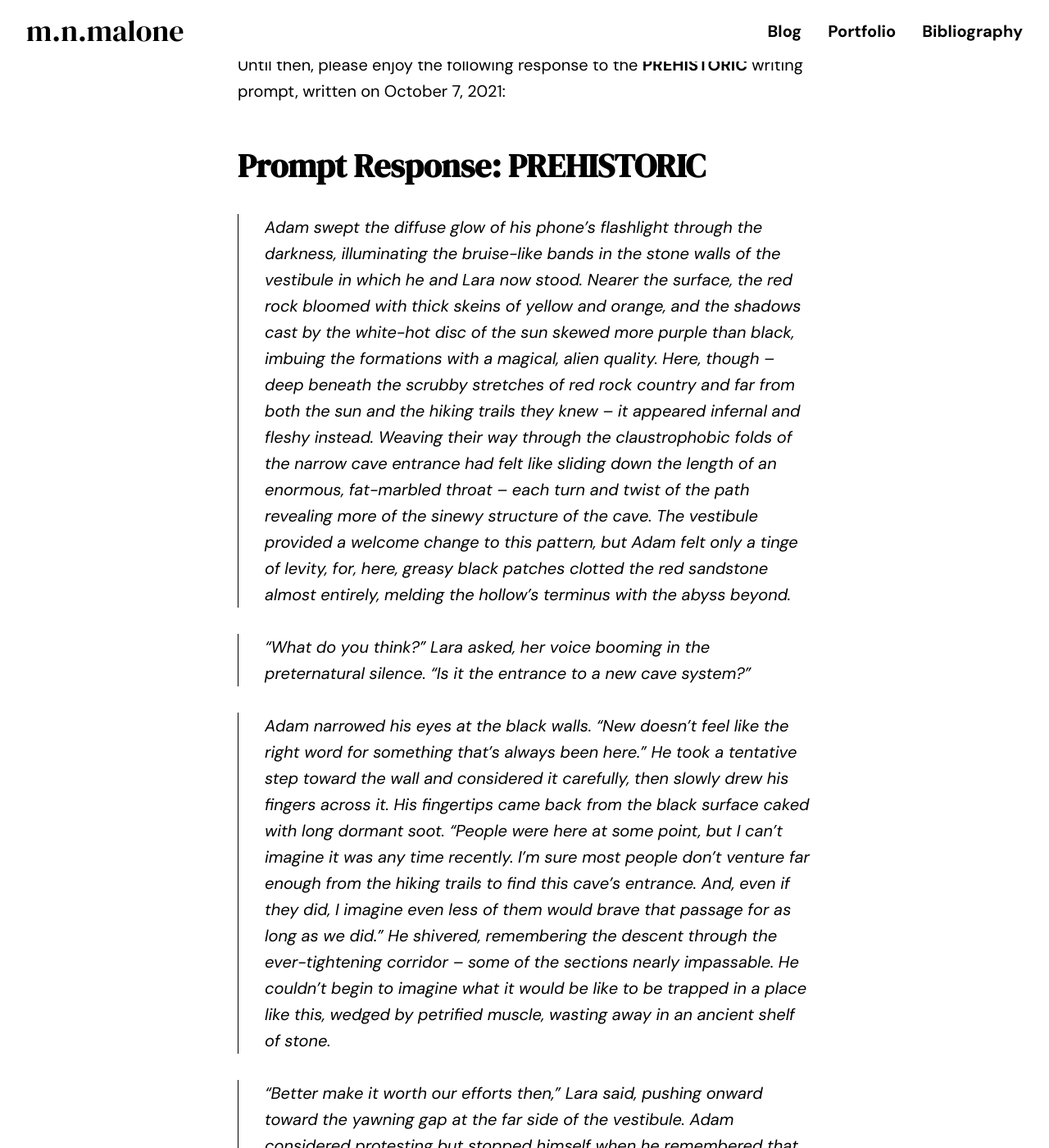
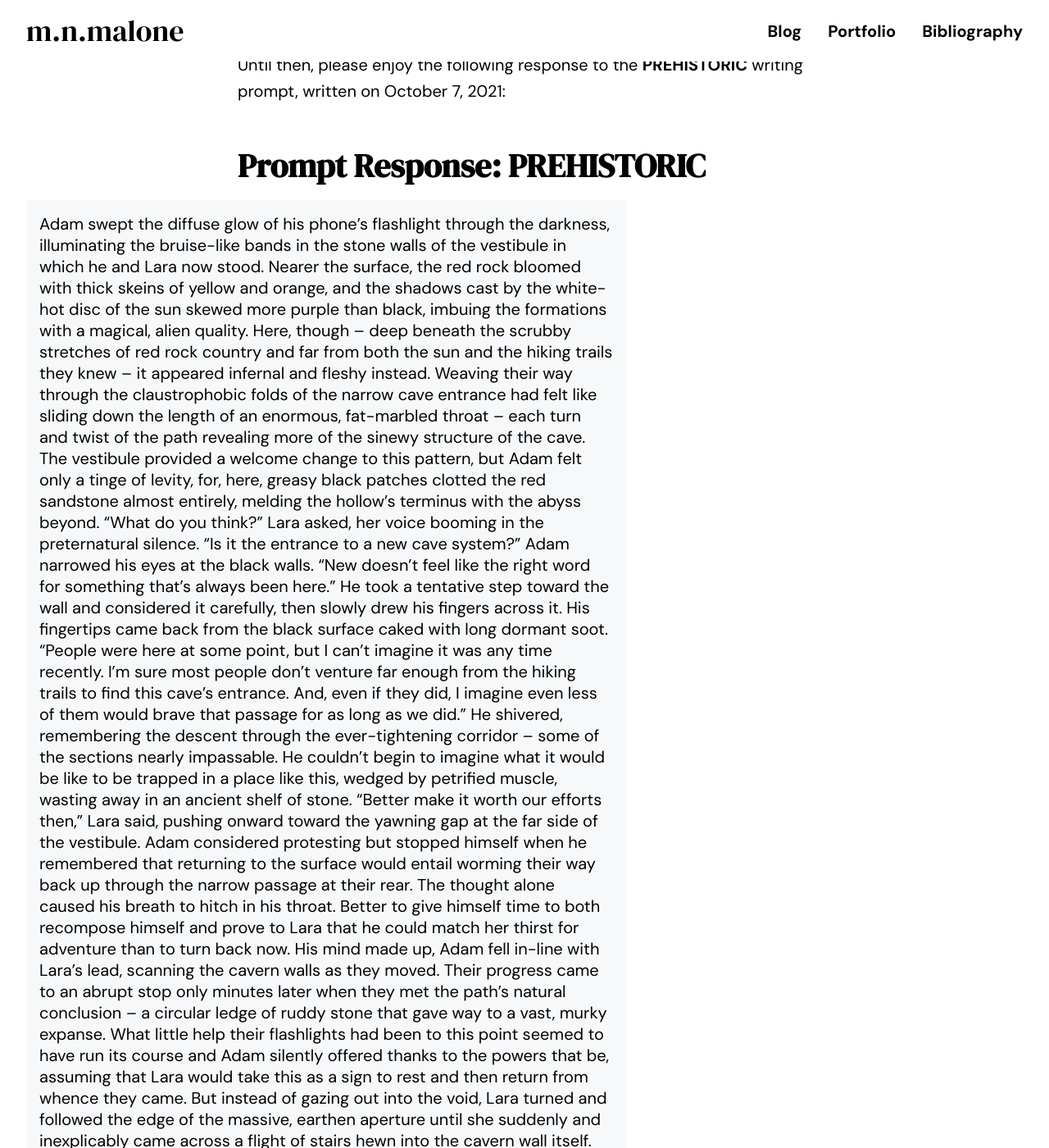
Before and after one commit to mnmalone/mnmalone2021, a Jekyll site: the page built from _posts/2021-10-10-schlocktober-week-1.md, in a window 1280 px wide and 1400 px high, scrolled down 4762 px. Shown: the whole window at 82% size. Built offline with Jekyll 4.4.1, drawn with Linux system fonts in a browser that asks for light colours; some web fonts are replaced; comment, search, counter and statistics services are not loaded; some of the changed text lies outside the part shown.

Commit message:
Update 2021-10-10-schlocktober-week-1.md

```diff
--- a/_posts/2021-10-10-schlocktober-week-1.md
+++ b/_posts/2021-10-10-schlocktober-week-1.md
@@ -47,52 +47,52 @@
 
 # Prompt Response: PREHISTORIC
 
-> Adam swept the diffuse glow of his phone’s flashlight through the darkness, illuminating the bruise-like bands in the stone walls of the vestibule in which he and Lara now stood. Nearer the surface, the red rock bloomed with thick skeins of yellow and orange, and the shadows cast by the white-hot disc of the sun skewed more purple than black, imbuing the formations with a magical, alien quality. Here, though – deep beneath the scrubby stretches of red rock country and far from both the sun and the hiking trails they knew – it appeared infernal and fleshy instead. Weaving their way through the claustrophobic folds of the narrow cave entrance had felt like sliding down the length of an enormous, fat-marbled throat – each turn and twist of the path revealing more of the sinewy structure of the cave. The vestibule provided a welcome change to this pattern, but Adam felt only a tinge of levity, for, here, greasy black patches clotted the red sandstone almost entirely, melding the hollow’s terminus with the abyss beyond.
+<div class="excerpt">Adam swept the diffuse glow of his phone’s flashlight through the darkness, illuminating the bruise-like bands in the stone walls of the vestibule in which he and Lara now stood. Nearer the surface, the red rock bloomed with thick skeins of yellow and orange, and the shadows cast by the white-hot disc of the sun skewed more purple than black, imbuing the formations with a magical, alien quality. Here, though – deep beneath the scrubby stretches of red rock country and far from both the sun and the hiking trails they knew – it appeared infernal and fleshy instead. Weaving their way through the claustrophobic folds of the narrow cave entrance had felt like sliding down the length of an enormous, fat-marbled throat – each turn and twist of the path revealing more of the sinewy structure of the cave. The vestibule provided a welcome change to this pattern, but Adam felt only a tinge of levity, for, here, greasy black patches clotted the red sandstone almost entirely, melding the hollow’s terminus with the abyss beyond.
 
-> “What do you think?” Lara asked, her voice booming in the preternatural silence. “Is it the entrance to a new cave system?”
+“What do you think?” Lara asked, her voice booming in the preternatural silence. “Is it the entrance to a new cave system?”
 
-> Adam narrowed his eyes at the black walls. “New doesn’t feel like the right word for something that’s always been here.” He took a tentative step toward the wall and considered it carefully, then slowly drew his fingers across it. His fingertips came back from the black surface caked with long dormant soot. “People were here at some point, but I can’t imagine it was any time recently. I’m sure most people don’t venture far enough from the hiking trails to find this cave’s entrance. And, even if they did, I imagine even less of them would brave that passage for as long as we did.” He shivered, remembering the descent through the ever-tightening corridor – some of the sections nearly impassable. He couldn’t begin to imagine what it would be like to be trapped in a place like this, wedged by petrified muscle, wasting away in an ancient shelf of stone.
+Adam narrowed his eyes at the black walls. “New doesn’t feel like the right word for something that’s always been here.” He took a tentative step toward the wall and considered it carefully, then slowly drew his fingers across it. His fingertips came back from the black surface caked with long dormant soot. “People were here at some point, but I can’t imagine it was any time recently. I’m sure most people don’t venture far enough from the hiking trails to find this cave’s entrance. And, even if they did, I imagine even less of them would brave that passage for as long as we did.” He shivered, remembering the descent through the ever-tightening corridor – some of the sections nearly impassable. He couldn’t begin to imagine what it would be like to be trapped in a place like this, wedged by petrified muscle, wasting away in an ancient shelf of stone.
 
-> “Better make it worth our efforts then,” Lara said, pushing onward toward the yawning gap at the far side of the vestibule. Adam considered protesting but stopped himself when he remembered that returning to the surface would entail worming their way back up through the narrow passage at their rear. The thought alone caused his breath to hitch in his throat. Better to give himself time to both recompose himself and prove to Lara that he could match her thirst for adventure than to turn back now.
+“Better make it worth our efforts then,” Lara said, pushing onward toward the yawning gap at the far side of the vestibule. Adam considered protesting but stopped himself when he remembered that returning to the surface would entail worming their way back up through the narrow passage at their rear. The thought alone caused his breath to hitch in his throat. Better to give himself time to both recompose himself and prove to Lara that he could match her thirst for adventure than to turn back now.
 
-> His mind made up, Adam fell in-line with Lara’s lead, scanning the cavern walls as they moved.
+His mind made up, Adam fell in-line with Lara’s lead, scanning the cavern walls as they moved.
 
-> Their progress came to an abrupt stop only minutes later when they met the path’s natural conclusion – a circular ledge of ruddy stone that gave way to a vast, murky expanse. What little help their flashlights had been to this point seemed to have run its course and Adam silently offered thanks to the powers that be, assuming that Lara would take this as a sign to rest and then return from whence they came. But instead of gazing out into the void, Lara turned and followed the edge of the massive, earthen aperture until she suddenly and inexplicably came across a flight of stairs hewn into the cavern wall itself.
+Their progress came to an abrupt stop only minutes later when they met the path’s natural conclusion – a circular ledge of ruddy stone that gave way to a vast, murky expanse. What little help their flashlights had been to this point seemed to have run its course and Adam silently offered thanks to the powers that be, assuming that Lara would take this as a sign to rest and then return from whence they came. But instead of gazing out into the void, Lara turned and followed the edge of the massive, earthen aperture until she suddenly and inexplicably came across a flight of stairs hewn into the cavern wall itself.
 
-> Wordlessly, she mounted the stairs and began her descent, her back to the darkness, her hands and feet feeling for each next step in the sequence. Adam, on the other hand, froze at the top of the stairs and watched, his legs trembling at the thought of what misfortunes a single misstep might visit upon him during his descent. He couldn’t tell how deep the chasm went, nor what lay at the bottom, and he didn’t want to discover the answers to those questions either. If he fell, he thought he might just continue to fall forever, a shrieking, tumbling mass plummeting through the gloom for the rest of eternity.
+Wordlessly, she mounted the stairs and began her descent, her back to the darkness, her hands and feet feeling for each next step in the sequence. Adam, on the other hand, froze at the top of the stairs and watched, his legs trembling at the thought of what misfortunes a single misstep might visit upon him during his descent. He couldn’t tell how deep the chasm went, nor what lay at the bottom, and he didn’t want to discover the answers to those questions either. If he fell, he thought he might just continue to fall forever, a shrieking, tumbling mass plummeting through the gloom for the rest of eternity.
 
-> Alternatively, he might just impale himself on a rocky outcropping mere feet beyond the reach of his flashlight.
+Alternatively, he might just impale himself on a rocky outcropping mere feet beyond the reach of his flashlight.
 
-> When Lara reached the bottom some hundred yards below, she dusted herself off and called up to Adam. “Are you coming, or are you staying up there?” The question sounded sincere, but Adam couldn’t help but feel that an accusation lingered at its core. He watched as Lara’s light turned away and disappeared, suddenly eaten up by the dark. With a grunt of resignation, Adam girded himself, dropped to his knees, and slowly began to back down the stairs, hoping to make just as deft a descent as his fiancée.
+When Lara reached the bottom some hundred yards below, she dusted herself off and called up to Adam. “Are you coming, or are you staying up there?” The question sounded sincere, but Adam couldn’t help but feel that an accusation lingered at its core. He watched as Lara’s light turned away and disappeared, suddenly eaten up by the dark. With a grunt of resignation, Adam girded himself, dropped to his knees, and slowly began to back down the stairs, hoping to make just as deft a descent as his fiancée.
 
-> Minutes later, Adam reached the bottom, sweating from the stress and the strain. He wanted desperately to scale the stairs upward again, clamber through the horrible cave entrance, and escape into the sun-baked scrubland above. He wanted to be in their 4Runner  at the Chuckwalla Trail Head once more, blasting the AC while the sunset dithered into a purple nothingness beyond the rocky pillars that dotted the landscape, Lara in the passenger seat with her feet up on the dash, a freshly lit joint hanging loosely between her fingers. Tiredness and hunger sapped the strength from his limbs, and he decided he ought to finally tell Lara he wanted to leave. She might think he was a killjoy or a pussy - might even say as much - but anything would be better than lingering any longer in this stale, lifeless place.
+Minutes later, Adam reached the bottom, sweating from the stress and the strain. He wanted desperately to scale the stairs upward again, clamber through the horrible cave entrance, and escape into the sun-baked scrubland above. He wanted to be in their 4Runner  at the Chuckwalla Trail Head once more, blasting the AC while the sunset dithered into a purple nothingness beyond the rocky pillars that dotted the landscape, Lara in the passenger seat with her feet up on the dash, a freshly lit joint hanging loosely between her fingers. Tiredness and hunger sapped the strength from his limbs, and he decided he ought to finally tell Lara he wanted to leave. She might think he was a killjoy or a pussy - might even say as much - but anything would be better than lingering any longer in this stale, lifeless place.
 
-> Adjusting his glasses on the bridge of his nose and brightening his phone flashlight one again, Adam wheeled around and carefully moved along the narrow path before him, the wall of the cave forming its leftmost boundary, the right cut off by a smooth, primitive wall of red clay. His mind struggled to make sense of it. The entire way down from the surface, there had been no indication of human activity here: no graffiti, no food wrappers, no footprints or pitons or anything. Now, he had seen soot, stairs, and structures in the belly of the earth - undeniable proof that this place served some occult purpose.
+Adjusting his glasses on the bridge of his nose and brightening his phone flashlight one again, Adam wheeled around and carefully moved along the narrow path before him, the wall of the cave forming its leftmost boundary, the right cut off by a smooth, primitive wall of red clay. His mind struggled to make sense of it. The entire way down from the surface, there had been no indication of human activity here: no graffiti, no food wrappers, no footprints or pitons or anything. Now, he had seen soot, stairs, and structures in the belly of the earth - undeniable proof that this place served some occult purpose.
 
-> It dawned on him that the structure was likely something truly primeval - a hovel or warren constructed by primitive hands in the distant past to insulate a tribe and protect it from the dangers of the world above. He imagined a host of lithe bodies, clad in animal pelts, wandering these labyrinthine halls silently by torchlight. The very thought raised every hair on his neck in unison. Who had called this subterranean lair home? And what transgression had he and Lara committed by entering it?
+It dawned on him that the structure was likely something truly primeval - a hovel or warren constructed by primitive hands in the distant past to insulate a tribe and protect it from the dangers of the world above. He imagined a host of lithe bodies, clad in animal pelts, wandering these labyrinthine halls silently by torchlight. The very thought raised every hair on his neck in unison. Who had called this subterranean lair home? And what transgression had he and Lara committed by entering it?
 
-> Lara.
+Lara.
 
-> Adam called for her in the dark. “Lara, where are you? Lara! Lara!”
+Adam called for her in the dark. “Lara, where are you? Lara! Lara!”
 
-> His voice reverberated off the walls and the darkness above, a ghost of himself calling for Lara again and again, moving further and further away. He rounded one corner, and then another, pushing his phone ahead of him like a talisman meant to ward off the ancient shadows. “Lara!” he called again. “Lara, answer me!”
+His voice reverberated off the walls and the darkness above, a ghost of himself calling for Lara again and again, moving further and further away. He rounded one corner, and then another, pushing his phone ahead of him like a talisman meant to ward off the ancient shadows. “Lara!” he called again. “Lara, answer me!”
 
-> “Adam! Here!” Lara called, her voice far off.
+“Adam! Here!” Lara called, her voice far off.
 
-> “Keep talking to me!” he replied. “I’m coming to you!”
+“Keep talking to me!” he replied. “I’m coming to you!”
 
-> Each time Lara spoke, Adam replied, orienting himself by the sound of her voice. Multiple times, he met dead ends or took wrong turns, having to double back to the most recent fork in the path and renavigate his way forward. Finally, after over an hour of searching, he spied the bloom of Lara’s flashlight in the murk and ran to meet her.
+Each time Lara spoke, Adam replied, orienting himself by the sound of her voice. Multiple times, he met dead ends or took wrong turns, having to double back to the most recent fork in the path and renavigate his way forward. Finally, after over an hour of searching, he spied the bloom of Lara’s flashlight in the murk and ran to meet her.
 
-> Lara sat at the foot of a dais, her phone placed face down to illuminate the room and the altar that occupied its center. The stone block measured about the size of a sedan, and massive, curved horns struck out from each of its corners in a wicked display of purpose. The center of the altar was blackened and chipped from use, and Adam found it hard to look at.
+Lara sat at the foot of a dais, her phone placed face down to illuminate the room and the altar that occupied its center. The stone block measured about the size of a sedan, and massive, curved horns struck out from each of its corners in a wicked display of purpose. The center of the altar was blackened and chipped from use, and Adam found it hard to look at.
 
-> At the back of the room, beyond the altar, a painting dominated the wall. It reminded Adam of the cave paintings he’d seen in textbooks growing up - simple, fluid animal shapes rendered in stark contrast to the stones that formed their backdrops. In this case, though, the majority of the figures were human - depicted in rows, each member rigidly hunched on their hands and knees. Above them swelled another shape - an enormous man with the wide-horned head of a bull, his arms and legs spread wide, his sex drawn large and erect. In one hand, the bull-headed figure clutched what appeared to be a human skull. In the other, it bore a long, hooked blade.
+At the back of the room, beyond the altar, a painting dominated the wall. It reminded Adam of the cave paintings he’d seen in textbooks growing up - simple, fluid animal shapes rendered in stark contrast to the stones that formed their backdrops. In this case, though, the majority of the figures were human - depicted in rows, each member rigidly hunched on their hands and knees. Above them swelled another shape - an enormous man with the wide-horned head of a bull, his arms and legs spread wide, his sex drawn large and erect. In one hand, the bull-headed figure clutched what appeared to be a human skull. In the other, it bore a long, hooked blade.
 
-> “Gruesome, isn’t it?” Lara asked. “People used to be so fucked up.”
+“Gruesome, isn’t it?” Lara asked. “People used to be so fucked up.”
 
-> Adam tried to reply, but only managed to gulp in response. His eyes shifted between the blackened altar and the abominable painted scene, his gut knotting up inside him. His need to escape this place had finally reached fever pitch, and all the blood in his body drained to his legs in anticipation of his final decision to bolt. He backed away from the altar, turned, and stepped directly into something solid, fleshy, and cold.
+Adam tried to reply, but only managed to gulp in response. His eyes shifted between the blackened altar and the abominable painted scene, his gut knotting up inside him. His need to escape this place had finally reached fever pitch, and all the blood in his body drained to his legs in anticipation of his final decision to bolt. He backed away from the altar, turned, and stepped directly into something solid, fleshy, and cold.
 
-> Stumbling backwards, he saw the broad, damp wall of chest he’d bumped into and, above it, the colossal protrusion of great, bent horns. He tripped over the dais and fell backwards, his head slamming into the altar with an audible crack, hot-red pain springing up behind his eyes. He reached above himself for purchase and planted his hand on the tacky black splotch atop the stone block, his eyes growing wide with realization.
+Stumbling backwards, he saw the broad, damp wall of chest he’d bumped into and, above it, the colossal protrusion of great, bent horns. He tripped over the dais and fell backwards, his head slamming into the altar with an audible crack, hot-red pain springing up behind his eyes. He reached above himself for purchase and planted his hand on the tacky black splotch atop the stone block, his eyes growing wide with realization.
 
-> Before he could realize what was happening, the bull-headed figure was upon him, seizing him by the throat and lifting him off the ground with ease. Lara shrieked from the corner of the room as she attempted to press herself into nothingness along the red wall, her eyes wide with animal fear.
+Before he could realize what was happening, the bull-headed figure was upon him, seizing him by the throat and lifting him off the ground with ease. Lara shrieked from the corner of the room as she attempted to press herself into nothingness along the red wall, her eyes wide with animal fear.
 
-> The bull-headed goliath let loose a thunderous bellow and, with three meaty hacks, partially severed Adam’s head before planting one of its large feet on his body and wrenching the two pieces apart...
+The bull-headed goliath let loose a thunderous bellow and, with three meaty hacks, partially severed Adam’s head before planting one of its large feet on his body and wrenching the two pieces apart...</div>
```
